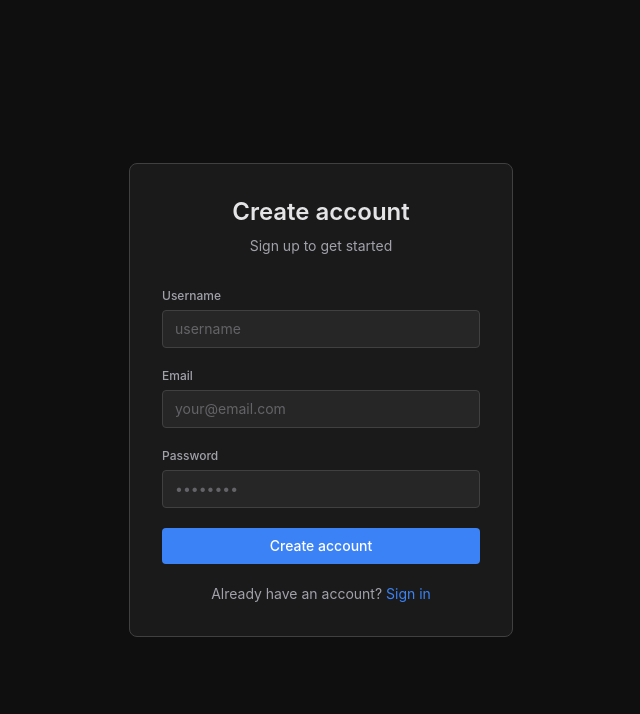
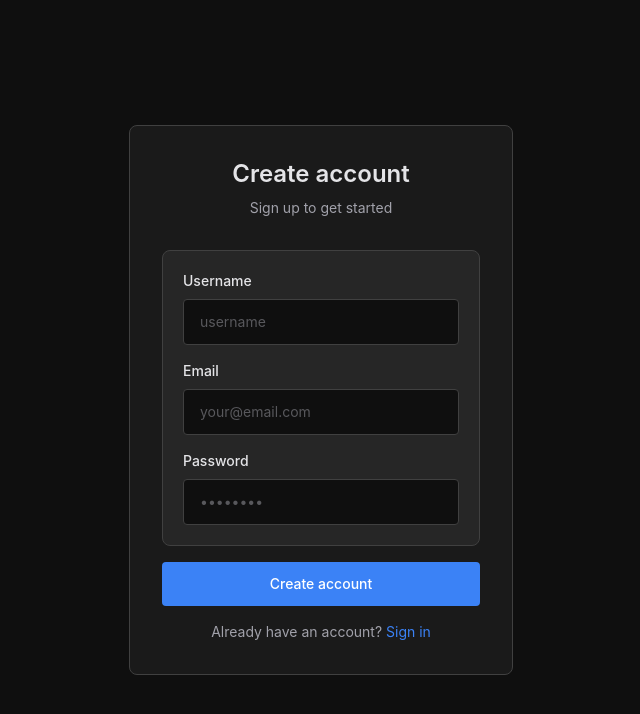
Before and after one commit to rLukoyanov/w, a SvelteKit app in the folder web/: page /register in a window 1280 px wide. Shown: the top 714 px of the page, without its empty margins (319-959 px from the left). Built offline with nearby package versions, Linux system fonts and the light colour scheme; no server answers.

Commit message:
feat: make input fields larger and add background container

```diff
--- a/web/src/routes/login/+page.svelte
+++ b/web/src/routes/login/+page.svelte
@@ -48,22 +48,23 @@
 				e.preventDefault();
 				handleSubmit();
 			}}
-			class="space-y-5"
+			class="space-y-4"
 		>
+			<div class="bg-overlay border border-border rounded-lg p-5 space-y-4">
 				<div>
-				<label for="email" class="block text-xs font-medium text-subtext mb-1.5">Email</label>
+					<label for="email" class="block text-sm font-medium text-text mb-2">Email</label>
 					<input
 						id="email"
 						type="email"
 						bind:value={email}
 						required
 						placeholder="your@email.com"
-					class="w-full px-3 py-2 bg-overlay border border-border rounded text-sm text-text placeholder-subtext/50 focus:outline-none focus:border-blue transition-colors"
+						class="w-full px-4 py-3 bg-base border border-border rounded text-sm text-text placeholder-subtext/50 focus:outline-none focus:border-blue transition-colors"
 					/>
 				</div>
 
 				<div>
-				<label for="password" class="block text-xs font-medium text-subtext mb-1.5">
+					<label for="password" class="block text-sm font-medium text-text mb-2">
 						Password
 					</label>
 					<input
@@ -72,12 +73,13 @@
 						bind:value={password}
 						required
 						placeholder="••••••••"
-					class="w-full px-3 py-2 bg-overlay border border-border rounded text-sm text-text placeholder-subtext/50 focus:outline-none focus:border-blue transition-colors"
+						class="w-full px-4 py-3 bg-base border border-border rounded text-sm text-text placeholder-subtext/50 focus:outline-none focus:border-blue transition-colors"
 					/>
+				</div>
 			</div>
 
 			{#if error}
-				<div class="px-3 py-2 bg-red/10 border border-red/20 rounded text-sm text-red">
+				<div class="px-4 py-3 bg-red/10 border border-red/20 rounded text-sm text-red">
 					{error}
 				</div>
 			{/if}
@@ -85,7 +87,7 @@
 			<button
 				type="submit"
 				disabled={loading}
-				class="w-full px-4 py-2 bg-blue text-white text-sm font-medium rounded hover:bg-blue/90 transition-colors disabled:opacity-50 disabled:cursor-not-allowed"
+				class="w-full px-4 py-3 bg-blue text-white text-sm font-medium rounded hover:bg-blue/90 transition-colors disabled:opacity-50 disabled:cursor-not-allowed"
 			>
 				{loading ? 'Signing in...' : 'Sign in'}
 			</button>
--- a/web/src/routes/register/+page.svelte
+++ b/web/src/routes/register/+page.svelte
@@ -49,10 +49,11 @@
 				e.preventDefault();
 				handleSubmit();
 			}}
-			class="space-y-5"
+			class="space-y-4"
 		>
+			<div class="bg-overlay border border-border rounded-lg p-5 space-y-4">
 				<div>
-				<label for="username" class="block text-xs font-medium text-subtext mb-1.5">
+					<label for="username" class="block text-sm font-medium text-text mb-2">
 						Username
 					</label>
 					<input
@@ -61,24 +62,24 @@
 						bind:value={username}
 						required
 						placeholder="username"
-					class="w-full px-3 py-2 bg-overlay border border-border rounded text-sm text-text placeholder-subtext/50 focus:outline-none focus:border-blue transition-colors"
+						class="w-full px-4 py-3 bg-base border border-border rounded text-sm text-text placeholder-subtext/50 focus:outline-none focus:border-blue transition-colors"
 					/>
 				</div>
 
 				<div>
-				<label for="email" class="block text-xs font-medium text-subtext mb-1.5">Email</label>
+					<label for="email" class="block text-sm font-medium text-text mb-2">Email</label>
 					<input
 						id="email"
 						type="email"
 						bind:value={email}
 						required
 						placeholder="your@email.com"
-					class="w-full px-3 py-2 bg-overlay border border-border rounded text-sm text-text placeholder-subtext/50 focus:outline-none focus:border-blue transition-colors"
+						class="w-full px-4 py-3 bg-base border border-border rounded text-sm text-text placeholder-subtext/50 focus:outline-none focus:border-blue transition-colors"
 					/>
 				</div>
 
 				<div>
-				<label for="password" class="block text-xs font-medium text-subtext mb-1.5">
+					<label for="password" class="block text-sm font-medium text-text mb-2">
 						Password
 					</label>
 					<input
@@ -87,12 +88,13 @@
 						bind:value={password}
 						required
 						placeholder="••••••••"
-					class="w-full px-3 py-2 bg-overlay border border-border rounded text-sm text-text placeholder-subtext/50 focus:outline-none focus:border-blue transition-colors"
+						class="w-full px-4 py-3 bg-base border border-border rounded text-sm text-text placeholder-subtext/50 focus:outline-none focus:border-blue transition-colors"
 					/>
+				</div>
 			</div>
 
 			{#if error}
-				<div class="px-3 py-2 bg-red/10 border border-red/20 rounded text-sm text-red">
+				<div class="px-4 py-3 bg-red/10 border border-red/20 rounded text-sm text-red">
 					{error}
 				</div>
 			{/if}
@@ -100,7 +102,7 @@
 			<button
 				type="submit"
 				disabled={loading}
-				class="w-full px-4 py-2 bg-blue text-white text-sm font-medium rounded hover:bg-blue/90 transition-colors disabled:opacity-50 disabled:cursor-not-allowed"
+				class="w-full px-4 py-3 bg-blue text-white text-sm font-medium rounded hover:bg-blue/90 transition-colors disabled:opacity-50 disabled:cursor-not-allowed"
 			>
 				{loading ? 'Creating account...' : 'Create account'}
 			</button>
```
Lines whose indentation alone changed are shown as unchanged.
